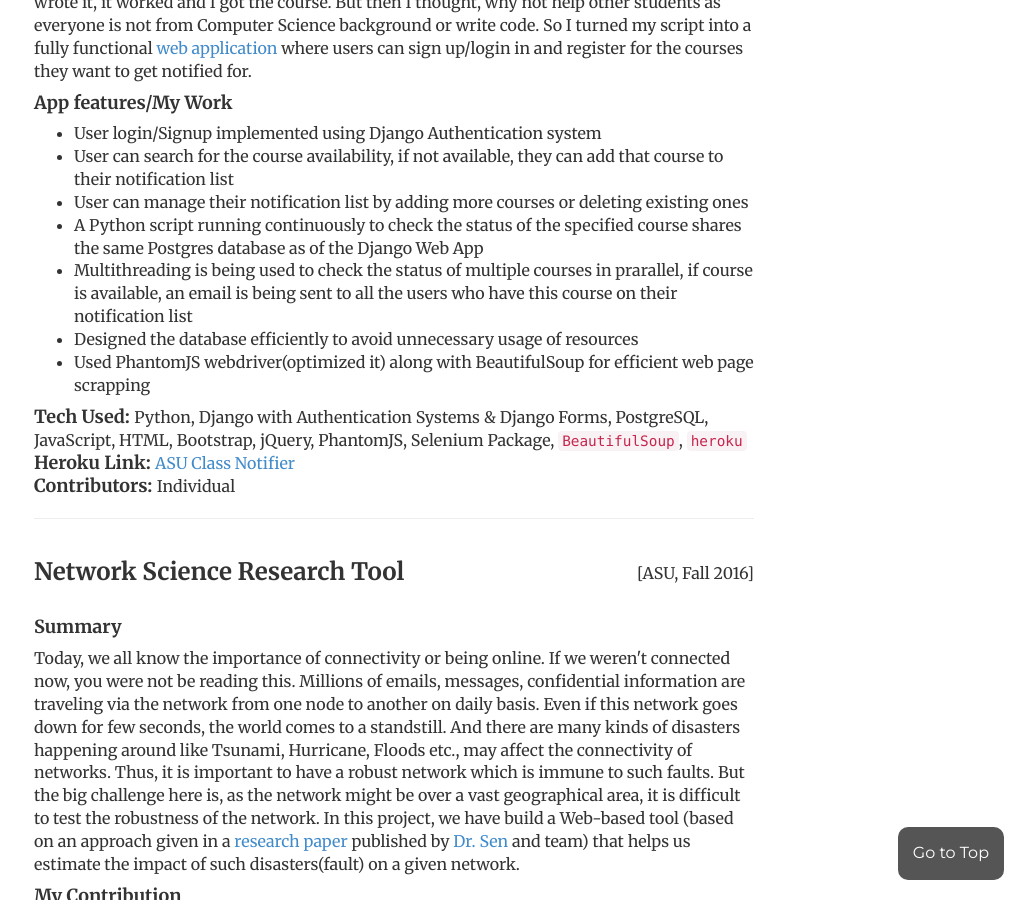
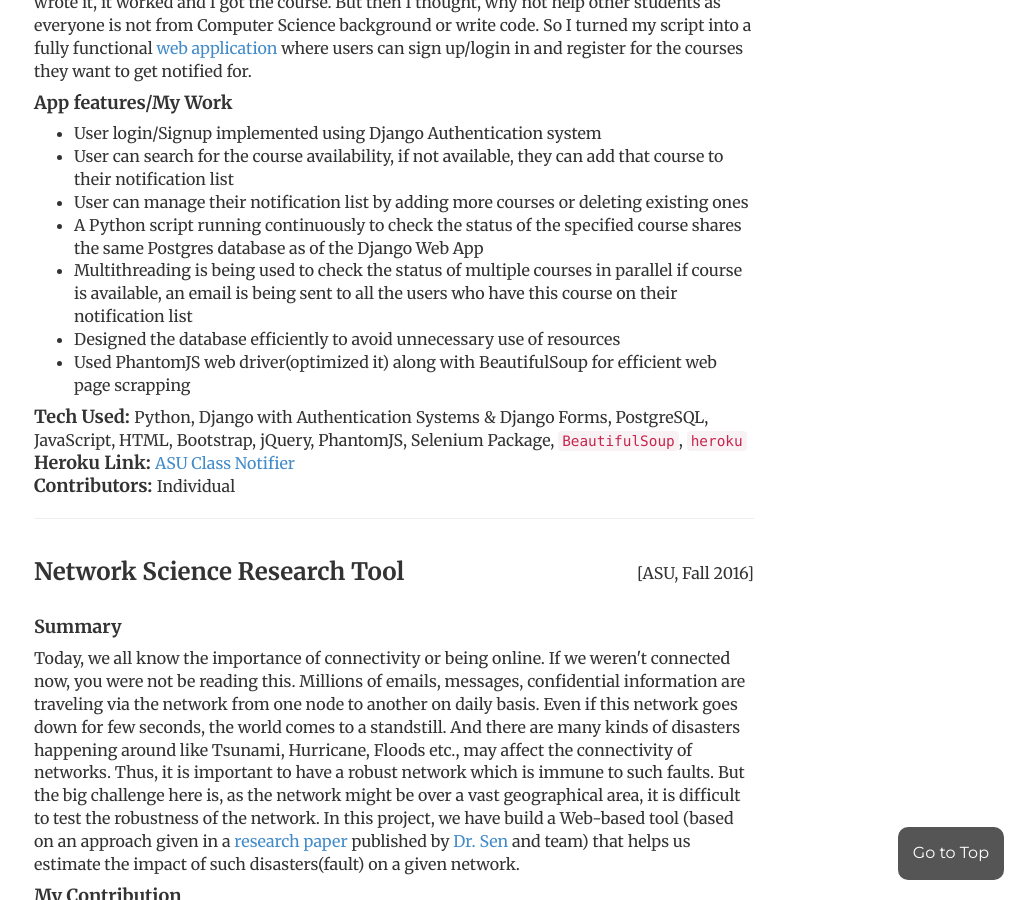
Before and after one commit to ashishsirohi/ashishsirohi.github.io, a Jekyll site: the page built from projects/index.html, in a window 1280 px wide and 900 px high, scrolled down 961 px. Shown: the whole window, without its empty margins (246-1280 px from the left). Built offline with Jekyll 4.4.1, drawn with Linux system fonts in a browser that asks for light colours.

Commit message:
minor changes

```diff
--- a/projects/index.html
+++ b/projects/index.html
@@ -84,9 +84,9 @@
           <li>User can search for the course availability, if not available, they can add that course to their notification list</li>
           <li>User can manage their notification list by adding more courses or deleting existing ones</li>
           <li>A Python script running continuously to check the status of the specified course shares the same Postgres database as of the Django Web App</li>
-          <li>Multithreading is being used to check the status of multiple courses in prarallel, if course is available, an email is being sent to all the users who have this course on their notification list</li>
-          <li>Designed the database efficiently to avoid unnecessary usage of resources</li>
-          <li>Used PhantomJS webdriver(optimized it) along with BeautifulSoup for efficient web page scrapping</li>
+          <li>Multithreading is being used to check the status of multiple courses in parallel if course is available, an email is being sent to all the users who have this course on their notification list</li>
+          <li>Designed the database efficiently to avoid unnecessary use of resources</li>
+          <li>Used PhantomJS web driver(optimized it) along with BeautifulSoup for efficient web page scrapping</li>
         </ul>
 
         <h4 style="display:inline">Tech Used: </h4>Python, Django with Authentication Systems & Django Forms, PostgreSQL, JavaScript, HTML, Bootstrap, jQuery, PhantomJS, Selenium Package, <code>BeautifulSoup</code>, <code>heroku</code></br>
```
